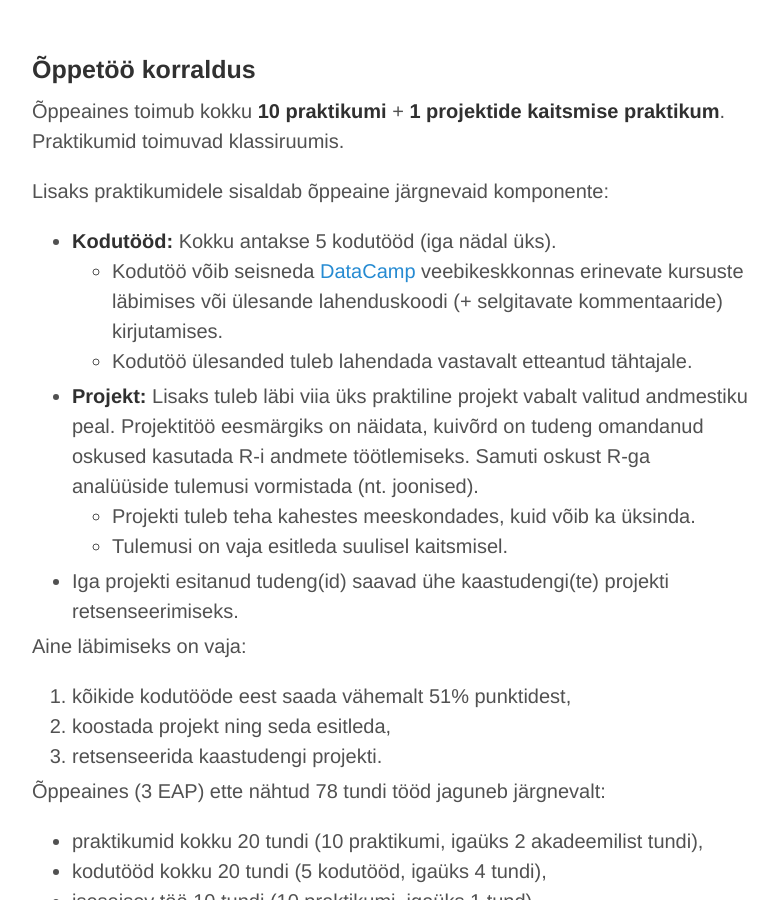
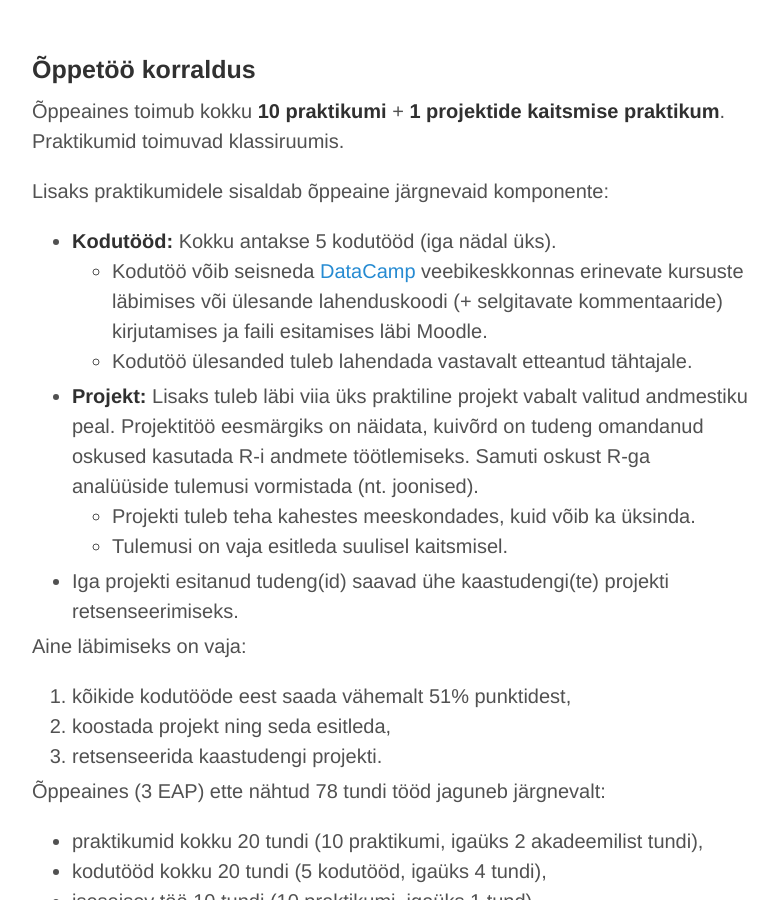
Before and after one commit to Rkursus/2021, a Jekyll site: the page built from index.md, in a window 1280 px wide and 900 px high, scrolled down 1499 px. Shown: the whole window, without its empty margins (248-1026 px from the left). Built offline with Jekyll 4.4.1, drawn with Linux system fonts in a browser that asks for light colours.

Commit message:
Update index.md

```diff
--- a/index.md
+++ b/index.md
@@ -52,7 +52,7 @@ Kursus on mõeldud statistikahuvilistele üliõpilastele, kes pole varem tarkvar
 Lisaks praktikumidele sisaldab õppeaine järgnevaid komponente:
 
 * **Kodutööd:** Kokku antakse 5 kodutööd (iga nädal üks).
-  * Kodutöö võib seisneda [DataCamp](https://www.datacamp.com)  veebikeskkonnas erinevate kursuste läbimises või ülesande lahenduskoodi (+ selgitavate kommentaaride) kirjutamises.
+  * Kodutöö võib seisneda [DataCamp](https://www.datacamp.com)  veebikeskkonnas erinevate kursuste läbimises või ülesande lahenduskoodi (+ selgitavate kommentaaride) kirjutamises ja faili esitamises läbi Moodle.
   * Kodutöö ülesanded tuleb lahendada vastavalt etteantud tähtajale.
 * **Projekt:** Lisaks tuleb läbi viia üks praktiline projekt vabalt valitud andmestiku peal. Projektitöö eesmärgiks on näidata, kuivõrd on tudeng omandanud oskused kasutada R-i andmete töötlemiseks. Samuti oskust R-ga analüüside tulemusi vormistada (nt. joonised).
   * Projekti tuleb teha kahestes meeskondades, kuid võib ka üksinda.
```
